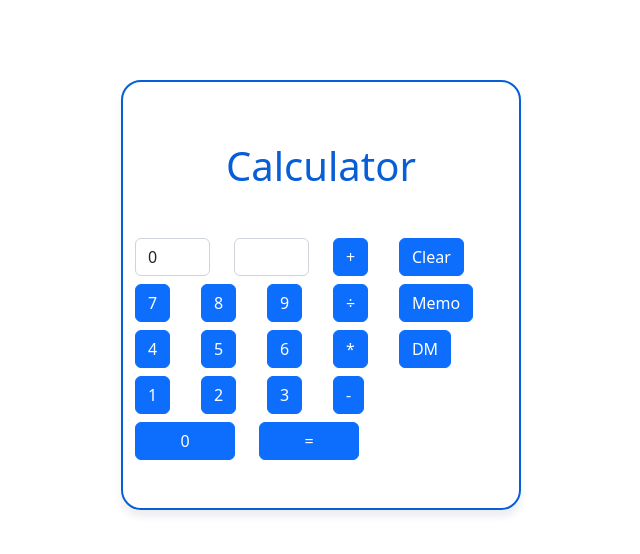
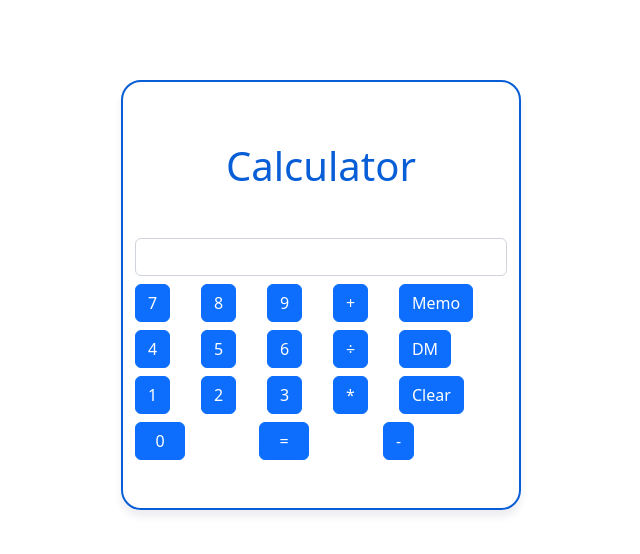
Before and after one commit to williamhancharek/project-b, a React (Create React App) app: page / in a window 1280 px wide. Shown: the top 554 px of the page, without its empty margins (319-959 px from the left). Built offline with nearby package versions, Linux system fonts and the light colour scheme; the HTML template or start-up script is replaced by a standard one.

Commit message:
Add functionality to buttons

```diff
--- a/src/App.css
+++ b/src/App.css
@@ -14,5 +14,5 @@
 }
 
 .App .last-row {
-  width: 100px;
+  width: 50px;
 }
--- a/src/App.js
+++ b/src/App.js
@@ -3,93 +3,205 @@ import "./App.css";
 import "bootstrap/dist/css/bootstrap.min.css";
 
 export default function App() {
-  const [input, setInput] = useState("");
-  const [result, setResult] = useState(0);
-  const [rememberResult, setRememberResult] = useState(0);
+  const [number, setNumber] = useState("");
+  const [previousNum, setPreviousNum] = useState(0);
+  const [operator, setOperator] = useState();
+  //const [rememberResult, setRememberResult] = useState(0);
 
-  function handleSum() {
-    let number = Number(input);
-    let secondNumber = Number(result);
-    let sum = number + secondNumber;
-    setResult(sum);
-    setInput("");
+  function handleInput(event) {
+    let input = event.target.value;
+    setNumber(number + input);
+  }
+
+  function handleOperations(event) {
+    let operatorInput = event.target.value;
+    setOperator(operatorInput);
+    setPreviousNum(number);
+    setNumber(0);
+  }
+
+  function dealCulculation() {
+    if(operator === "+") {
+      setNumber(Number(previousNum) + Number(number));
+    } else if(operator === "÷") {
+      setNumber(Number(previousNum) / Number(number));
+    } else if(operator === "*") {
+      setNumber(Number(previousNum) * Number(number));
+    } else if(operator === "-") {
+      setNumber(Number(previousNum) - Number(number));
+    }
   }
 
   function resetInputField() {
-    setResult(0);
-    setInput(0);
+    setNumber(0);
   }
 
-  function handleSubtr() {
-    let number = Number(input);
-    let secondNumber = Number(result);
-    let subtraction = secondNumber - number;
-    setResult(subtraction);
-    setInput(0);
-  }
+  /*function handleMemorization() {
+    setRememberResult(result);
+  }*/
 
-  function handleMult() {
-    let number = Number(input);
-    let secondNumber = Number(result);
-    let multiplication = number * secondNumber;
-    setResult(multiplication);
-    setInput("");
-  }
-
-  function handleDivision() {
-    let number = Number(input);
-    let secondNumber = Number(result);
-    let division = secondNumber / number;
-    setResult(division);
-    setInput("");
-  }
-
-  function handleMemorization() {
-    setRememberResult(result);
-  }
-
-  function handleShowingMemorizedValue() {
-    setInput(rememberResult);
+  /*function handleShowingMemorizedValue() {
+    setNumber(rememberResult);
     setResult("");
-  }
-
-  function handleInput(event) {
-    setInput(event.target.value);
-  }
+  }*/
 
   return (
     <div className="App">
       <div className="container">
         <h1 className="text-center">Calculator</h1>
         <div className="row">
-          <div className="col-3">
+          <div className="col">
             <div className="form-group form-group-warning">
               <input
                 type="text"
                 className="form-control"
-                id="result-input"
-                value={result}
-                onChange={handleInput}
-              />
-            </div>
-          </div>
-          <div className="col-3">
-            <div className="form-group form-group-warning">
-              <input
-                type="text"
-                className="form-control"
-                value={input}
+                value={number}
                 id="number-input"
               />
             </div>
           </div>
+        </div>
+        <div className="row mt-2">
           <div className="col-2">
             <button
               type="button"
-              onClick={handleSum}
+              value={7}
+              onClick={handleInput}
+              className="btn btn-primary pl-3"
+            >
+              7
+            </button>
+          </div>
+          <div className="col-2">
+            <button
+              type="button"
+              value={8}
+              onClick={handleInput}
+              className="btn btn-primary pl-3"
+            >
+              8
+            </button>
+          </div>
+          <div className="col-2">
+            <button
+              type="button"
+              value={9}
+              onClick={handleInput}
+              className="btn btn-primary pl-3"
+            >
+              9
+            </button>
+          </div>
+          <div className="col-2">
+            <button
+              type="button"
+              onClick={handleOperations}
+              value={"+"}
               className="btn btn-primary"
             >
               +
+            </button>
+          </div>
+          <div className="col-2">
+            <button
+              type="button"
+              //onClick={handleMemorization}
+              className="btn btn-primary"
+            >
+              Memo
+            </button>
+          </div>
+        </div>
+        <div className="row mt-2">
+          <div className="col-2">
+            <button
+              type="button"
+              value={4}
+              onClick={handleInput}
+              className="btn btn-primary pl-3"
+            >
+              4
+            </button>
+          </div>
+          <div className="col-2">
+            <button
+              type="button"
+              value={5}
+              onClick={handleInput}
+              className="btn btn-primary pl-3"
+            >
+              5
+            </button>
+          </div>
+          <div className="col-2">
+            <button
+              type="button"
+              value={6}
+              onClick={handleInput}
+              className="btn btn-primary pl-3"
+            >
+              6
+            </button>
+          </div>
+          <div className="col-2">
+            <button
+              type="button"
+              value={"÷"}
+              onClick={handleOperations}
+              className="btn btn-primary"
+            >
+              ÷
+            </button>
+          </div>
+          <div className="col-2">
+            <button
+              type="button"
+              //onClick={handleShowingMemorizedValue}
+              className="btn btn-primary"
+            >
+              DM
+            </button>
+          </div>
+        </div>
+        <div className="row mt-2 pb-4">
+          <div className="col-2">
+            <button
+              type="button"
+              value={1}
+              onClick={handleInput}
+              className="btn btn-primary pl-3"
+            >
+              1
+            </button>
+          </div>
+          <div className="col-2">
+            <button
+              type="button"
+              value={2}
+              onClick={handleInput}
+              className="btn btn-primary pl-3"
+            >
+              2
+            </button>
+          </div>
+          <div className="col-2">
+            <button
+              type="button"
+              value={3}
+              onClick={handleInput}
+              className="btn btn-primary pl-3"
+            >
+              3
+            </button>
+          </div>
+          <div className="col-2">
+            <button
+              type="button"
+              value={"*"}
+              onClick={handleOperations}
+              className="btn btn-primary"
+            >
+              *
             </button>
           </div>
           <div className="col-2">
@@ -101,152 +213,11 @@ export default function App() {
               Clear
             </button>
           </div>
-        </div>
-        <div className="row mt-2">
-          <div className="col-2">
-            <button
-              type="button"
-              value="7"
-              onClick={handleInput}
-              className="btn btn-primary pl-3"
-            >
-              7
-            </button>
-          </div>
-          <div className="col-2">
-            <button
-              type="button"
-              value="8"
-              onClick={handleInput}
-              className="btn btn-primary pl-3"
-            >
-              8
-            </button>
-          </div>
-          <div className="col-2">
-            <button
-              type="button"
-              value="9"
-              onClick={handleInput}
-              className="btn btn-primary pl-3"
-            >
-              9
-            </button>
-          </div>
-          <div className="col-2">
-            <button
-              type="button"
-              onClick={handleDivision}
-              className="btn btn-primary"
-            >
-              ÷
-            </button>
-          </div>
-          <div className="col-2">
-            <button
-              type="button"
-              onClick={handleMemorization}
-              className="btn btn-primary"
-            >
-              Memo
-            </button>
-          </div>
-        </div>
-        <div className="row mt-2">
-          <div className="col-2">
-            <button
-              type="button"
-              value="4"
-              onClick={handleInput}
-              className="btn btn-primary pl-3"
-            >
-              4
-            </button>
-          </div>
-          <div className="col-2">
-            <button
-              type="button"
-              value="5"
-              onClick={handleInput}
-              className="btn btn-primary pl-3"
-            >
-              5
-            </button>
-          </div>
-          <div className="col-2">
-            <button
-              type="button"
-              value="6"
-              onClick={handleInput}
-              className="btn btn-primary pl-3"
-            >
-              6
-            </button>
-          </div>
-          <div className="col-2">
-            <button
-              type="button"
-              onClick={handleMult}
-              className="btn btn-primary"
-            >
-              *
-            </button>
-          </div>
-          <div className="col-2">
-            <button
-              type="button"
-              onClick={handleShowingMemorizedValue}
-              className="btn btn-primary"
-            >
-              DM
-            </button>
-          </div>
-        </div>
-        <div className="row mt-2 pb-4">
-          <div className="col-2">
-            <button
-              type="button"
-              value="1"
-              onClick={handleInput}
-              className="btn btn-primary pl-3"
-            >
-              1
-            </button>
-          </div>
-          <div className="col-2">
-            <button
-              type="button"
-              value="2"
-              onClick={handleInput}
-              className="btn btn-primary pl-3"
-            >
-              2
-            </button>
-          </div>
-          <div className="col-2">
-            <button
-              type="button"
-              value="3"
-              onClick={handleInput}
-              className="btn btn-primary pl-3"
-            >
-              3
-            </button>
-          </div>
-          <div className="col-2">
-            <button
-              type="button"
-              onClick={handleSubtr}
-              className="btn btn-primary"
-            >
-              -
-            </button>
-          </div>
           <div className="row mt-2 pb-4">
             <div className="col-4">
               <button
                 type="button"
-                value="0"
+                value={0}
                 onClick={handleInput}
                 className="btn btn-primary last-row pl-3"
               >
@@ -254,8 +225,22 @@ export default function App() {
               </button>
             </div>
             <div className="col-4">
-              <button type="button" className="btn btn-primary last-row pl-3">
+              <button
+                type="button"
+                onClick={dealCulculation}
+                className="btn btn-primary last-row pl-3"
+              >
                 =
+              </button>
+            </div>
+            <div className="col-2">
+              <button
+                type="button"
+                value={"-"}
+                onClick={handleOperations}
+                className="btn btn-primary"
+              >
+                -
               </button>
             </div>
           </div>
```
